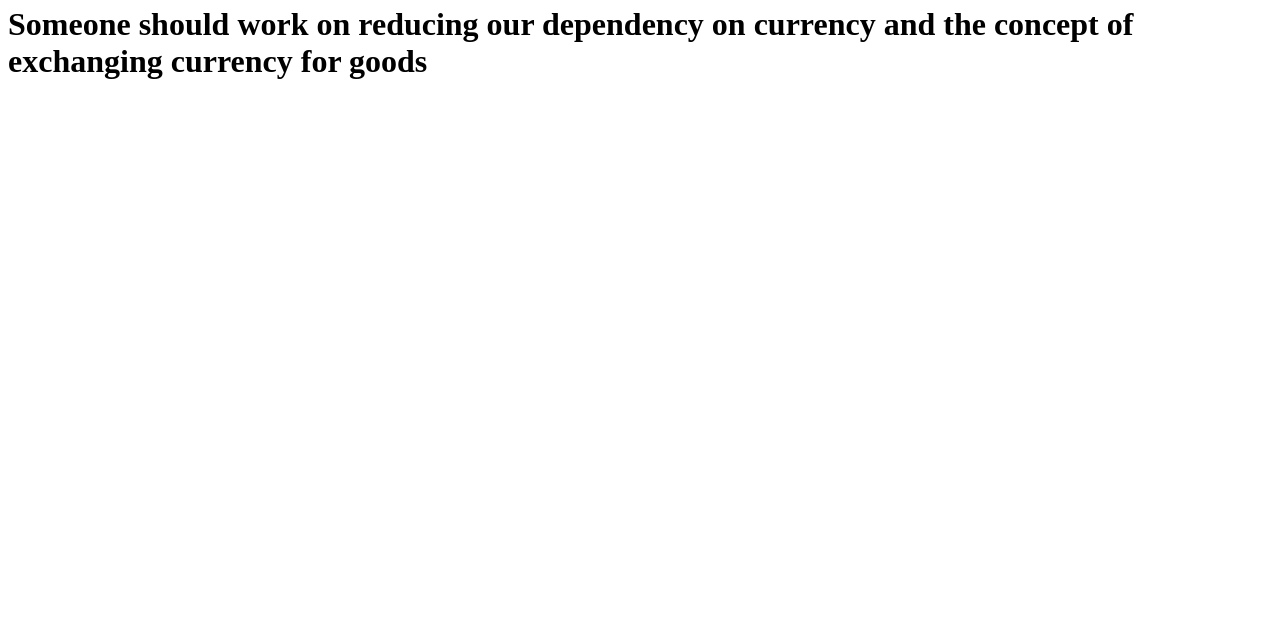
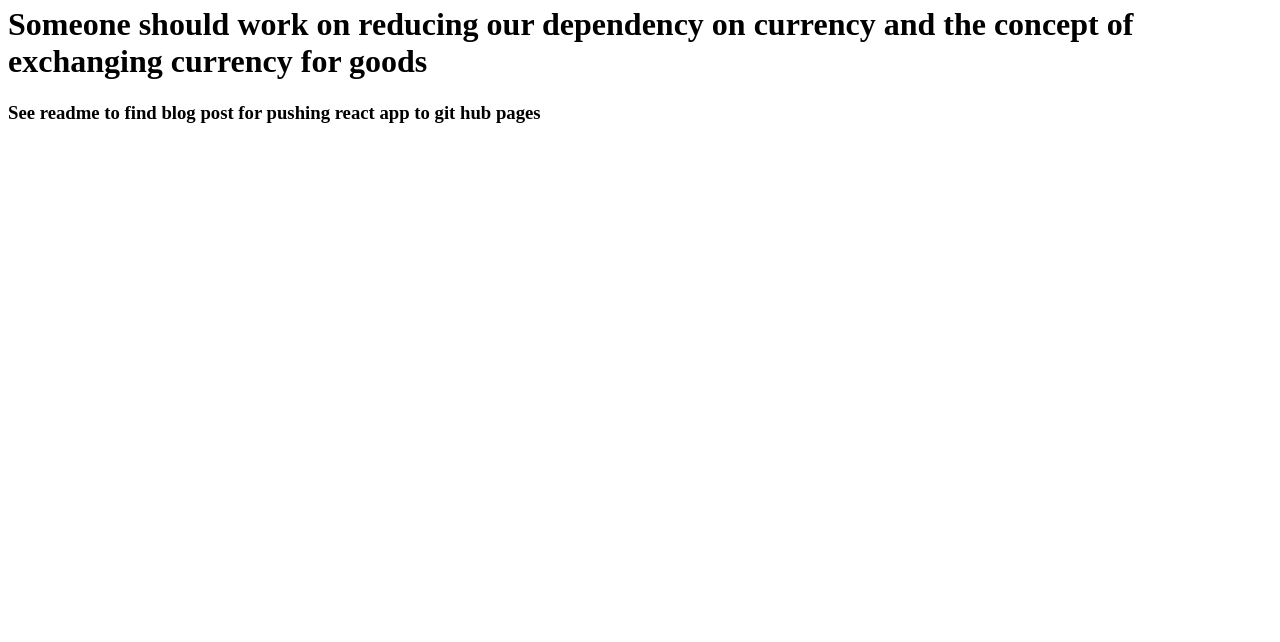
Before and after one commit to LuDraGa/HostInstaStatics, a plain HTML site: page index.html in a window 1280 px wide. Shown: the part 158-800 px from the top of the page. Drawn offline with Linux system fonts and the light colour scheme.

Commit message:
Readme.md added

```diff
--- a/index.html
+++ b/index.html
@@ -12,5 +12,6 @@
     <h1>We are the champions of the world</h1>
     <h1>We are going to automate the world to reduce jobs</h1>
     <h1>Someone should work on reducing our dependency on currency and the concept of exchanging currency for goods</h1>
+    <h3>See readme to find blog post for pushing react app to git hub pages</h3>
   </body>
 </html>
```
Also changed, not shown: 1 other file.
